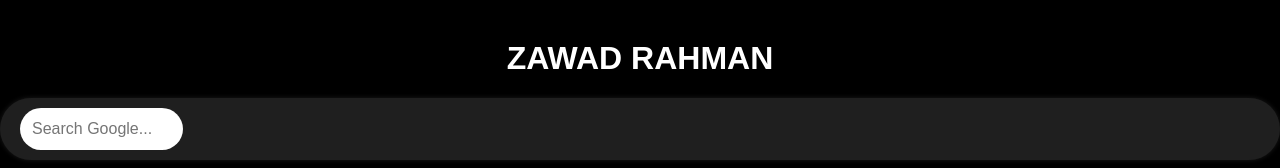
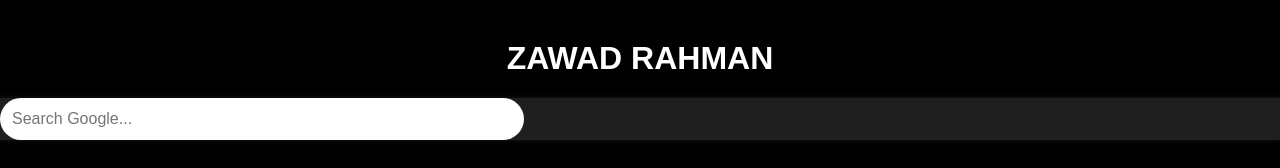
Before and after one commit to zawad-07/shortcut-page, a plain HTML site: page index.html in a window 1280 px wide. Shown: the top 168 px of the page. Drawn offline with Linux system fonts and the light colour scheme.

Commit message:
Update index.html

```diff
--- a/index.html
+++ b/index.html
@@ -23,11 +23,10 @@
       font-size: 32px;
     }
     .search-container {
-      display: flex;
+
       align-items: center;
       background-color: #1f1f1f;
-      border-radius: 50px;
-      padding: 10px 20px;
+
       box-shadow: 0 0 5px rgba(255, 255, 255, 0.1);
     }
     .search-container input {
```
